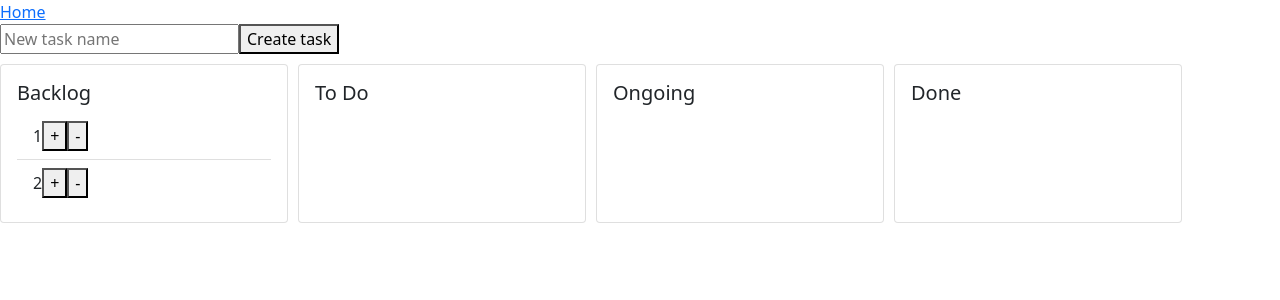
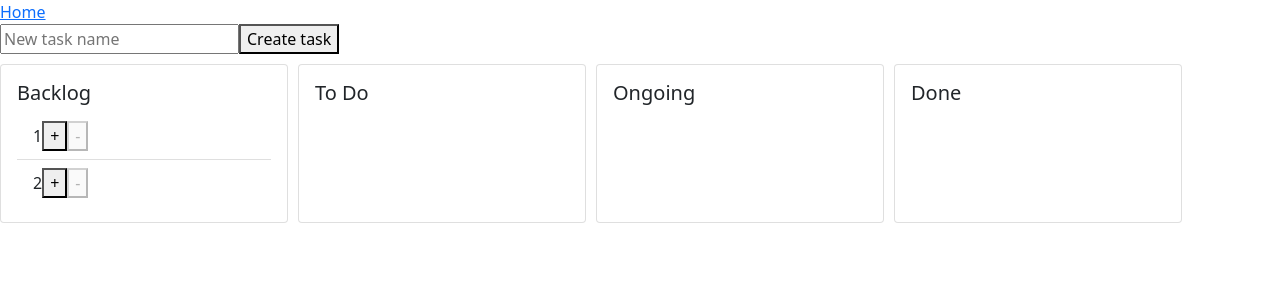
Before and after one commit to Annshuk/LearningReactHook, a React (Create React App) app: page /kanban in a window 1280 px wide. Shown: the top 300 px of the page. Built offline with nearby package versions, Linux system fonts and the light colour scheme; what little-state-machine would draw is missing.

Commit message:
2 files modified

```diff
--- a/src/Kanban/KanbanSection.js
+++ b/src/Kanban/KanbanSection.js
@@ -20,8 +20,18 @@ const KanbanSection = ({ tasks, onForward, onBack }) => {
                   return (
                     <ListGroup.Item key={`${task.name}${taskIndex}`}>
                       {task.name}
-                      <button onClick={onForward(task.name)}>+</button>
-                      <button onClick={onBack(task.name)}>-</button>
+                      <button
+                        onClick={onForward(task.name)}
+                        disabled={task.stage === 3}
+                      >
+                        +
+                      </button>
+                      <button
+                        disabled={task.stage === 0}
+                        onClick={onBack(task.name)}
+                      >
+                        -
+                      </button>
                     </ListGroup.Item>
                   );
                 })}
--- a/src/Kanban/index.js
+++ b/src/Kanban/index.js
@@ -13,6 +13,7 @@ const intialTask = [
 
 const tasksCreation = createStageTasks(intialTask);
 
+/**Kanban TAsk allocation */
 const Kanban = () => {
   const [inputValue, setInput] = useState('');
 
```
